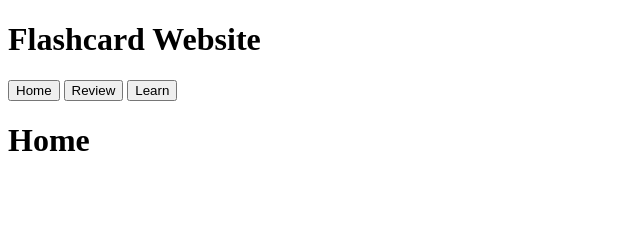
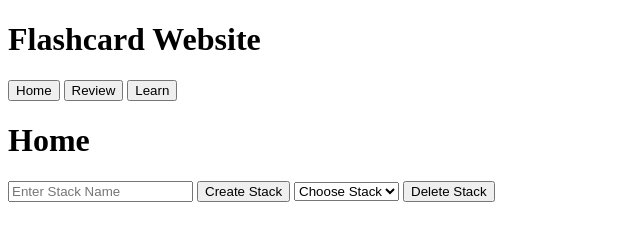
Before and after one commit to malbers-main/flashcard_site, a plain HTML site: page index.html in a window 1280 px wide. Shown: the whole page, without its empty margins (0-640 px from the left). Drawn offline with Linux system fonts and the light colour scheme.

Commit message:
Create stack addition and deletion
Created the ability to add or remove stacks from the mainList using
text input boxes and drop down menus.

```diff
--- a/index.html
+++ b/index.html
@@ -1,28 +1,68 @@
 <!DOCTYPE html>
 <html lang="en">
   <head>
-
-    <meta charset="UTF-8">
-    <meta name="viewport" content="width=device-width, initial-scale=1.0">
+    <meta charset="UTF-8" />
+    <meta name="viewport" content="width=device-width, initial-scale=1.0" />
     <title>Flashcard Site</title>
-    <link rel="stylesheet" href="./css/style.css">
+    <link rel="stylesheet" href="./css/style.css" />
     <script src="./js/script.js"></script>
-
   </head>
   <body>
-
     <h1>Flashcard Website</h1>
 
     <div id="viewButtonContainer">
-        <button onclick="changeView('homeView')" class="viewButton" id="homeViewButton">Home</button>
-        <button onclick="changeView('reviewView')" class="viewButton" id="reviewViewButton">Review</button>
-        <button onclick="changeView('learnView')" class="viewButton" id="learnViewButton">Learn</button>
+      <button
+        onclick="changeView('homeView')"
+        class="viewButton"
+        id="homeViewButton"
+      >
+        Home
+      </button>
+      <button
+        onclick="changeView('reviewView')"
+        class="viewButton"
+        id="reviewViewButton"
+      >
+        Review
+      </button>
+      <button
+        onclick="changeView('learnView')"
+        class="viewButton"
+        id="learnViewButton"
+      >
+        Learn
+      </button>
     </div>
 
+    <div id="viewContainer">
+      <!-- Default view is Home -->
+      <div class="showView" id="homeView">
+        <h1>Home</h1>
 
-    <div id="viewContainer">
-        <div class="hiddenView" id="homeView">
-            <h1>Home</h1>
+        <!-- Contains all elements that are used in the creation and deletion of stacks -->
+        <div id="stackCreatorContainer">
+          <input
+            type="text"
+            id="stackNameInput"
+            placeholder="Enter Stack Name"
+          />
+          <button
+            onclick="addStack()"
+            class="homeViewButton"
+            id="createStackButton"
+          >
+            Create Stack
+          </button>
+
+          <select id="stackDropdown"></select>
+          <button
+            onclick="deleteStack()"
+            class="homeViewButton"
+            id="deleteStackButton"
+          >
+            Delete Stack
+          </button>
+        </div>
       </div>
       <div class="hiddenView" id="reviewView">
         <h1>Review</h1>
@@ -31,6 +71,5 @@
         <h1>Learn</h1>
       </div>
     </div>
-
   </body>
 </html>
--- a/js/script.js
+++ b/js/script.js
@@ -1,8 +1,10 @@
 // script.js
 
+var mainList;
+
+/*-----------------------------------------------------------------------------------------------*/
 class StackList {
   stackList;
-
   constructor() {
     this.stackList = [];
   }
@@ -23,7 +25,7 @@ class StackList {
     if (!this.containStack(stack.stackName)) {
       this.stackList.push(stack);
     } else {
-            alertUser('STACK ALREADY PRESENT');
+      alertUser("STACK ALREADY PRESENT");
     }
   }
   // Check if a stack with name 'stackName' already exists on the 'stackList'
@@ -39,7 +41,6 @@ class StackList {
 class Stack {
   stackName;
   flashcards;
-
   constructor(stackName) {
     this.stackName = stackName;
     this.flashcards = [];
@@ -53,13 +54,13 @@ class Stack {
     if (!this.containsFlashcard(flashcard.id)) {
       this.flashcards.push(flashcard);
     } else {
-            alertUser('FLASHCARD ALREADY PRESENT');
+      alertUser("FLASHCARD ALREADY PRESENT");
     }
   }
   // Checks to see if a flashcard with id 'flashcardID' already exists on this stack
   containsFlashcard(flashcardID) {
     for (let i = 0; i < this.flashcards.length; i++) {
-            if (this.flashcards.id === flashcardID) {
+      if (this.flashcards[i].id === flashcardID) {
         return true;
       }
     }
@@ -91,6 +92,78 @@ class Flashcard {
     this.stackName = newStackName;
   }
 }
+/*-----------------------------------------------------------------------------------------------*/
+
+// Clears all input text boxes
+function clearTextBoxes() {
+  var stackTextBox = document.getElementById("stackNameInput");
+  stackTextBox.value = "";
+}
+
+// Deletes stack specified by the stack dropdown
+function deleteStack() {
+  var stackOptionName =
+    document.getElementById("stackDropdown").selectedOptions[0].textContent;
+
+  if (mainList.containStack(stackOptionName)) {
+    var confirm = window.confirm(
+      "Deleting a stack will delete all of its contents, are you sure?"
+    );
+    if (confirm) {
+      // Remove stack from main list and refresh the stack dropdown
+      mainList.removeStack(stackOptionName);
+      populateStackDropdown();
+
+      // Place cursor back on the stack text box
+      clearInputElements();
+      stackTextBox.focus();
+    }
+  } else {
+    alertUser("MUST CHOOSE STACK FOR DELETION");
+  }
+}
+
+// Adds new stack to the stack list
+function addStack() {
+  var stackTextBox = document.getElementById("stackNameInput");
+  var newStackName = stackTextBox.value;
+
+  if (newStackName.trim() === "") {
+    alertUser("STACK NAME REQUIRED");
+    stackTextBox.focus();
+  } else {
+    // Create new stack and refresh the stack dropdown
+    var newStack = new Stack(newStackName);
+    mainList.addStack(newStack);
+    populateStackDropdown();
+
+    // Clear text boxes and place cursor back on the stack text box
+    clearTextBoxes();
+    stackTextBox.focus();
+  }
+}
+
+// Populates the stack dropdown used to select stacks for deletion
+function populateStackDropdown() {
+  // Get dropdown element and clear its contents
+  var stackDropdown = document.getElementById("stackDropdown");
+  stackDropdown.innerHTML = "";
+
+  // Create default option that is set as the first option
+  var defaultOption = document.createElement("option");
+  defaultOption.value = "default";
+  defaultOption.textContent = "Choose Stack";
+  stackDropdown.appendChild(defaultOption);
+
+  // Create option element for each stack in the mainList and add to the stack dropdown
+  for (var i = 0; i < mainList.stackList.length; i++) {
+    var stackOptionName = mainList.stackList[i].stackName;
+    var stackOption = document.createElement("option");
+    stackOption.value = stackOptionName.toLowerCase().replace(/\s+/g, "-");
+    stackOption.textContent = stackOptionName;
+    stackDropdown.appendChild(stackOption);
+  }
+}
 
 // Changes which view is shown on the site
 function changeView(viewID) {
@@ -100,9 +173,9 @@ function changeView(viewID) {
   for (let i = 0; i < viewPages.length; i++) {
     let view = viewPages[i];
     if (view.id === viewID) {
-            view.className = 'showView';
+      view.className = "showView";
     } else {
-            view.className = 'hiddenView';
+      view.className = "hiddenView";
     }
   }
 }
@@ -116,20 +189,30 @@ function generateFlashcardID(question) {
   return flashcardID;
 }
 
-// Executes all necessary functions when the site is initially loaded
+/*
+- Default view is 'homeView'
+- Initialize main StackList
+*/
 function loadSite() {
-    changeView('homeView');
+  // Initialize main list
+  mainList = new StackList();
+  populateStackDropdown();
 }
 
 // Alerts the user to errors in the site
 function alertUser(alertCode) {
   switch (alertCode) {
-        case 'STACK ALREADY PRESENT':
+    case "STACK ALREADY PRESENT":
       alert("A flashcard stack with this name already exists!");
       break;
-        case 'FLASHCARD ALREADY PRESENT':
+    case "FLASHCARD ALREADY PRESENT":
       alert("A flashcard with this question already exists on this stack!");
       break;
+    case "STACK NAME REQUIRED":
+      alert("You must enter a name for the new stack!");
+      break;
+    case "MUST CHOOSE STACK FOR DELETION":
+      alert("You must choose a valid stack option in order to delete it!");
   }
 }
 
```
Lines whose indentation alone changed are shown as unchanged.
